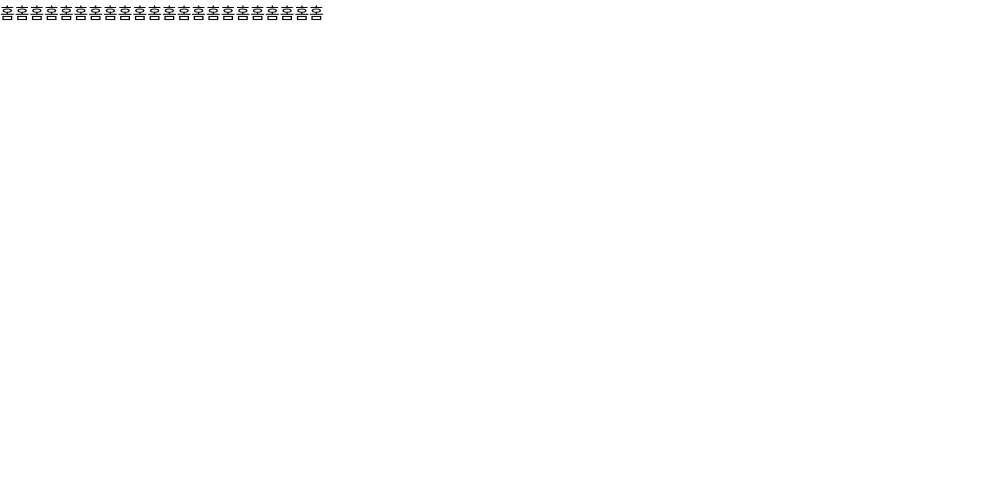
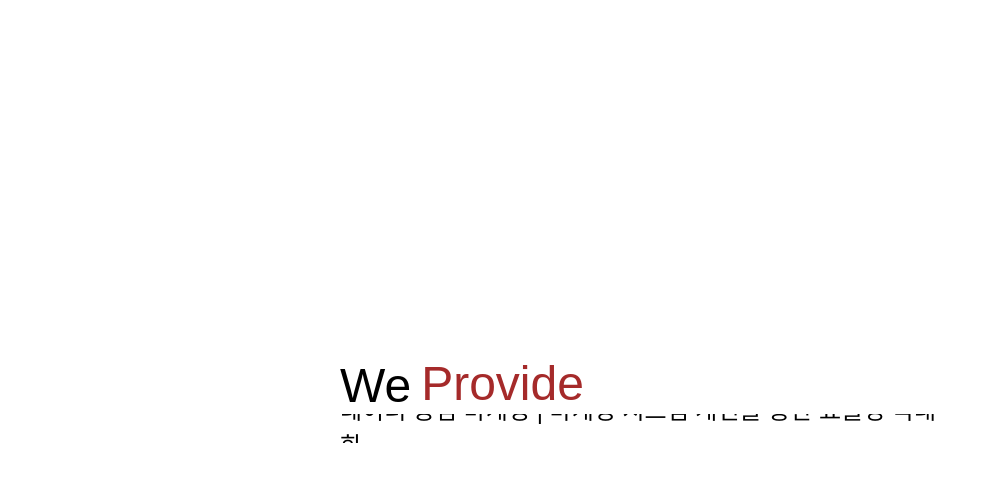
Before and after one commit to mocking-tiger/css-note, a React (Create React App) app: page /01 in a window 1280 px wide. Shown: the top 482 px of the page, without its empty margins (0-995 px from the left). Built offline with nearby package versions, Linux system fonts and the light colour scheme; a web font is replaced by a local one.

Commit message:
feat: We Are

```diff
--- a/package.json
+++ b/package.json
@@ -6,6 +6,7 @@
     "cra-template-typescript": "1.2.0",
     "react": "^18.3.1",
     "react-dom": "^18.3.1",
+    "react-router-dom": "^7.1.3",
     "react-scripts": "5.0.1",
     "styled-components": "^6.1.14"
   },
--- a/src/App.tsx
+++ b/src/App.tsx
@@ -1,5 +1,16 @@
+import Home from "./Pages/Home";
+import WeAre from "./Pages/WeAre";
+import { BrowserRouter, Route, Routes } from "react-router-dom";
+
 function App() {
-  return <div>홈홈홈홈홈홈홈홈홈홈홈홈홈홈홈홈홈홈홈홈홈홈</div>;
+  return (
+    <BrowserRouter>
+      <Routes>
+        <Route path="/" element={<Home />} />
+        <Route path="/01" element={<WeAre />} />
+      </Routes>
+    </BrowserRouter>
+  );
 }
 
 export default App;
--- /dev/null
+++ b/src/Pages/Home.tsx
@@ -0,0 +1,18 @@
+import { Link } from "react-router-dom";
+import styled from "styled-components";
+
+export const Wrapper = styled.div`
+  width: 100vw;
+  height: 100vh;
+  display: flex;
+  justify-content: center;
+  align-items: center;
+`;
+
+export default function Home() {
+  return (
+    <Wrapper>
+      <Link to={"/01"}>01. we are</Link>
+    </Wrapper>
+  );
+}
--- /dev/null
+++ b/src/Pages/WeAre.tsx
@@ -0,0 +1,110 @@
+import styled, { keyframes } from "styled-components";
+import { Wrapper } from "./Home";
+import { useEffect, useState } from "react";
+
+const slideUp = keyframes`
+  0%{
+    transform: translateY(100%);
+  }
+  100%{
+    transform: translateY(0);
+  }
+`;
+
+const Wrapper2 = styled(Wrapper)<{ $isLast: boolean }>`
+  flex-direction: column;
+
+  .div1 {
+    width: 600px;
+
+    .div2 {
+      height: 56px;
+      font-size: 48px;
+      display: flex;
+      gap: 10px;
+      overflow: hidden;
+
+      .div3 {
+        display: flex;
+        flex-direction: column;
+
+        span {
+          color: brown;
+          animation: ${(props) => (props.$isLast ? "none" : slideUp)} 0.5s
+            ease-in-out;
+        }
+      }
+    }
+
+    .div2-2 {
+      font-size: 24px;
+      overflow: hidden;
+
+      .div4 {
+        height: 29px;
+        display: flex;
+        flex-direction: column;
+
+        span {
+          animation: ${(props) => (props.$isLast ? "none" : slideUp)} 0.5s
+            ease-in-out;
+        }
+      }
+    }
+  }
+`;
+
+// 스타일드 컴포넌트 영역 끝
+
+export default function WeAre() {
+  const arr = ["Are", "Do", "Provide"];
+  const arr2 = [
+    "디지털 마케팅 에이전시 | 온 오프라인 비즈니스 시너지 강화",
+    "데이터 중심 마케팅 | 마케팅 시스템 개선을 통한 효율성 극대화",
+    "플러터 (Flutter) | 디지털 기술 기반의 신개념 서비스 플랫폼",
+  ];
+  const [Y, setY] = useState(0);
+  const [isLast, setIsLast] = useState(false);
+
+  useEffect(() => {
+    const interval = setInterval(
+      () => {
+        setY((prev) => {
+          if (prev === -300) {
+            setIsLast(true);
+            return 0;
+          }
+          setIsLast(false);
+          return prev - 100;
+        });
+      },
+      isLast ? 0 : 2000
+    );
+
+    return () => clearInterval(interval);
+  }, [isLast]);
+
+  return (
+    <Wrapper2 key={Y} $isLast={isLast}>
+      <div className="div1">
+        <div className="div2">
+          <div>We</div>
+          <div className="div3" style={{ transform: `translateY(${Y}%)` }}>
+            <span>{arr[0]}</span>
+            <span>{arr[1]}</span>
+            <span>{arr[2]}</span>
+            <span>{arr[0]}</span>
+          </div>
+        </div>
+        <div className="div2-2">
+          <div className="div4" style={{ transform: `translateY(${Y}%)` }}>
+            <span>{arr2[0]}</span>
+            <span>{arr2[1]}</span>
+            <span>{arr2[2]}</span>
+            <span>{arr2[0]}</span>
+          </div>
+        </div>
+      </div>
+    </Wrapper2>
+  );
+}
```
Also changed, not shown: src/Pages/DefaultComponent.tsx (added, +14 -0 lines), 1 other file (tests, documents, lock files or other folders).
